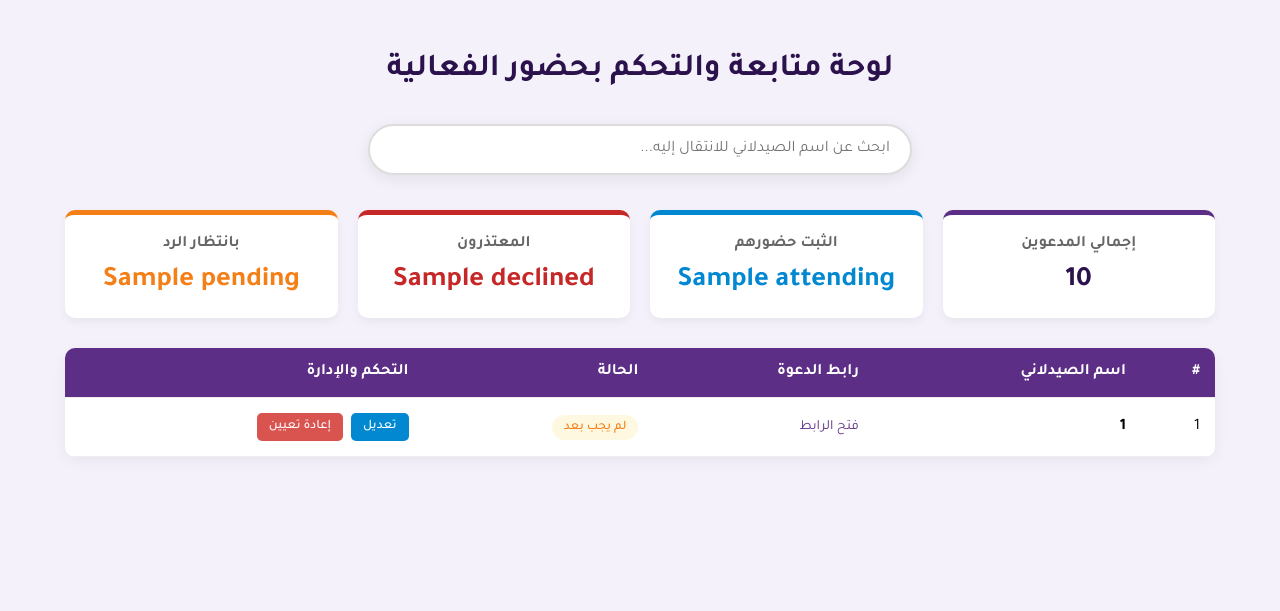
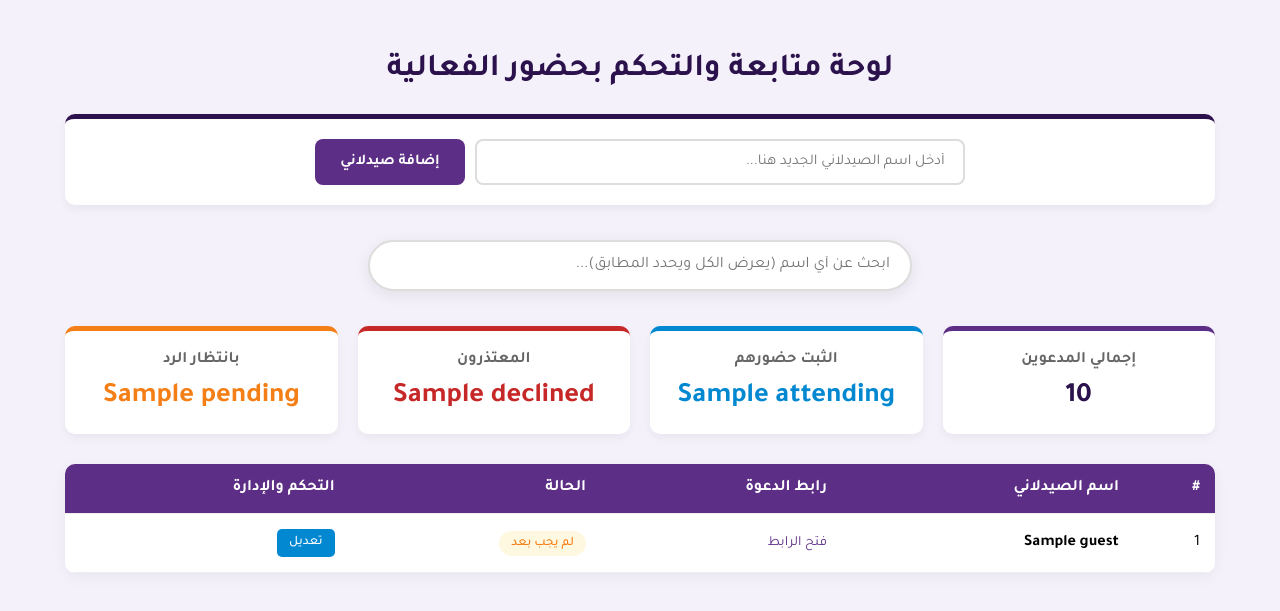
Before and after one commit to alaamando07-rgb/nmp.sy, a Flask app: template templates/admin.html in a window 1280 px wide. Shown: the top 611 px of the page. Run offline with Flask 3, Linux system fonts and the light colour scheme; the template is opened without the code that fills it: most values are stand-ins (such as "Sample title", 1, 10 or a date in 2020).

Commit message:
Update admin.html

```diff
--- a/templates/admin.html
+++ b/templates/admin.html
@@ -22,6 +22,47 @@
             margin-bottom: 25px;
             font-weight: 700;
         }
+        /* قسم إضافة ضيف جديد فوق الجدول */
+        .add-box {
+            background: #ffffff;
+            padding: 20px;
+            border-radius: 10px;
+            box-shadow: 0 4px 10px rgba(0,0,0,0.05);
+            margin-bottom: 25px;
+            display: flex;
+            gap: 10px;
+            justify-content: center;
+            border-top: 5px solid #2b124c;
+        }
+        .add-box input {
+            width: 100%;
+            max-width: 450px;
+            padding: 12px 18px;
+            font-family: 'Tajawal', sans-serif;
+            font-size: 15px;
+            border: 2px solid #ddd;
+            border-radius: 8px;
+            outline: none;
+        }
+        .add-box input:focus {
+            border-color: #5d2e86;
+        }
+        .add-btn {
+            background-color: #5d2e86;
+            color: white;
+            border: none;
+            padding: 12px 25px;
+            font-family: 'Tajawal', sans-serif;
+            font-size: 15px;
+            border-radius: 8px;
+            cursor: pointer;
+            font-weight: 700;
+            transition: background 0.2s;
+        }
+        .add-btn:hover {
+            background-color: #431f63;
+        }
+        /* شريط بحث ثابت ومطابق للجميع */
         .search-box {
             position: sticky;
             top: 20px;
@@ -41,13 +82,11 @@
             border: 2px solid #ddd;
             border-radius: 30px;
             outline: none;
-            transition: all 0.3s;
             box-shadow: 0 4px 15px rgba(0,0,0,0.08);
             background: #fff;
         }
         .search-box input:focus {
             border-color: #5d2e86;
-            box-shadow: 0 4px 20px rgba(93, 46, 134, 0.2);
         }
         .stats-grid {
             display: grid;
@@ -102,7 +141,6 @@
         }
         .highlight-row {
             background-color: #fff9c4 !important;
-            transition: background-color 0.5s ease;
         }
         .badge {
             padding: 6px 12px;
@@ -134,7 +172,6 @@
             text-decoration: none;
             font-size: 13px;
             font-weight: 500;
-            transition: background 0.2s;
         }
         .edit-btn:hover {
             background-color: #01579b;
@@ -147,7 +184,6 @@
             text-decoration: none;
             font-size: 13px;
             font-weight: 500;
-            transition: background 0.2s;
         }
         .reset-btn:hover {
             background-color: #c9302c;
@@ -159,8 +195,17 @@
     <div class="container">
         <h1>لوحة متابعة والتحكم بحضور الفعالية</h1>
 
+        <!-- قسم إضافة ضيف جديد فوق الجدول -->
+        <div class="add-box">
+            <form action="/add" method="POST" style="display: flex; gap: 10px; width: 100%; justify-content: center;">
+                <input type="text" name="name" placeholder="أدخل اسم الصيدلاني الجديد هنا..." required>
+                <button type="submit" class="add-btn">إضافة صيدلاني</button>
+            </form>
+        </div>
+
+        <!-- شريط البحث الذكي (يعرض الكل ويحدد النتائج المطابقة بدون إخفاء البقية) -->
         <div class="search-box">
-            <input type="text" id="searchInput" onkeyup="searchAndScroll()" placeholder="ابحث عن اسم الصيدلاني للانتقال إليه...">
+            <input type="text" id="searchInput" onkeyup="searchTable()" placeholder="ابحث عن أي اسم (يعرض الكل ويحدد المطابق)...">
         </div>
 
         <div class="stats-grid">
@@ -197,12 +242,12 @@
                     {% for guest in guests %}
                     <tr>
                         <td>{{ loop.index }}</td>
-                        <td><strong>{{ guest[0] }}</strong></td>
-                        <td><a href="{{ guest[3] }}" target="_blank" class="link-text">فتح الرابط</a></td>
+                        <td><strong>{{ guest.name }}</strong></td>
+                        <td><a href="{{ guest.link }}" target="_blank" class="link-text">فتح الرابط</a></td>
                         <td>
-                            {% if guest[2] == 'سأحضر' %}
+                            {% if guest.status == 'سأحضر' %}
                                 <span class="badge badge-attending">سأحضر</span>
-                            {% elif guest[2] == 'أعتذر عن الحضور' %}
+                            {% elif guest.status == 'أعتذر عن الحضور' %}
                                 <span class="badge badge-declined">أعتذر عن الحضور</span>
                             {% else %}
                                 <span class="badge badge-pending">لم يجب بعد</span>
@@ -210,9 +255,9 @@
                         </td>
                         <td>
                             <div class="action-btns">
-                                <a href="/edit/{{ guest[1] }}" class="edit-btn">تعديل</a>
-                                {% if guest[2] and guest[2] != 'لم يجب' %}
-                                    <a href="/reset/{{ guest[1] }}" class="reset-btn" onclick="return confirm('هل أنت متأكد من إعادة فتح التصويت لهذا الصيدلاني؟')">إعادة تعيين</a>
+                                <a href="/edit/{{ guest.token }}" class="edit-btn">تعديل</a>
+                                {% if guest.status and guest.status != 'لم يجب' %}
+                                    <a href="/reset/{{ guest.token }}" class="reset-btn" onclick="return confirm('هل أنت متأكد من إعادة فتح التصويت لهذا الصيدلاني؟')">إعادة تعيين</a>
                                 {% endif %}
                             </div>
                         </td>
@@ -224,26 +269,26 @@
     </div>
 
     <script>
-        function searchAndScroll() {
+        function searchTable() {
             var input = document.getElementById("searchInput");
             var filter = input.value.toLowerCase().trim();
             var table = document.getElementById("guestsTable");
             var tr = table.getElementsByTagName("tr");
 
+            // إزالة التمييز عن كل الصفوف
             for (var i = 1; i < tr.length; i++) {
                 tr[i].classList.remove("highlight-row");
             }
 
             if (filter === "") return;
 
+            // تمييز كل الصفوف التي تحتوى على النص المكتوب مع إبقاء الجدول كاملاً ظاهراً
             for (var i = 1; i < tr.length; i++) {
                 var tdName = tr[i].getElementsByTagName("td")[1];
                 if (tdName) {
                     var txtValue = tdName.textContent || tdName.innerText;
                     if (txtValue.toLowerCase().indexOf(filter) > -1) {
                         tr[i].classList.add("highlight-row");
-                        tr[i].scrollIntoView({ behavior: 'smooth', block: 'center' });
-                        break;
                     }
                 }
             }
```
